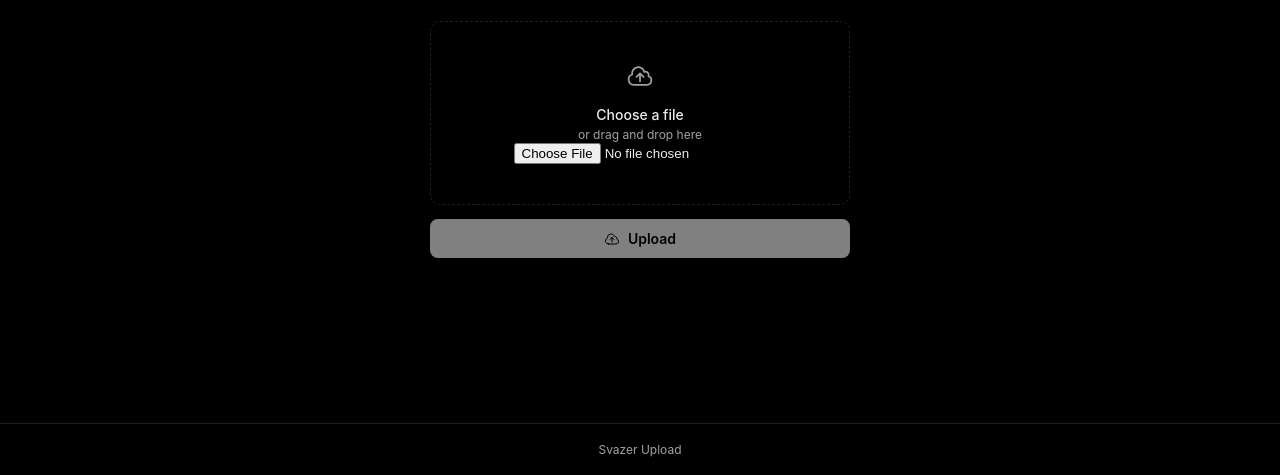
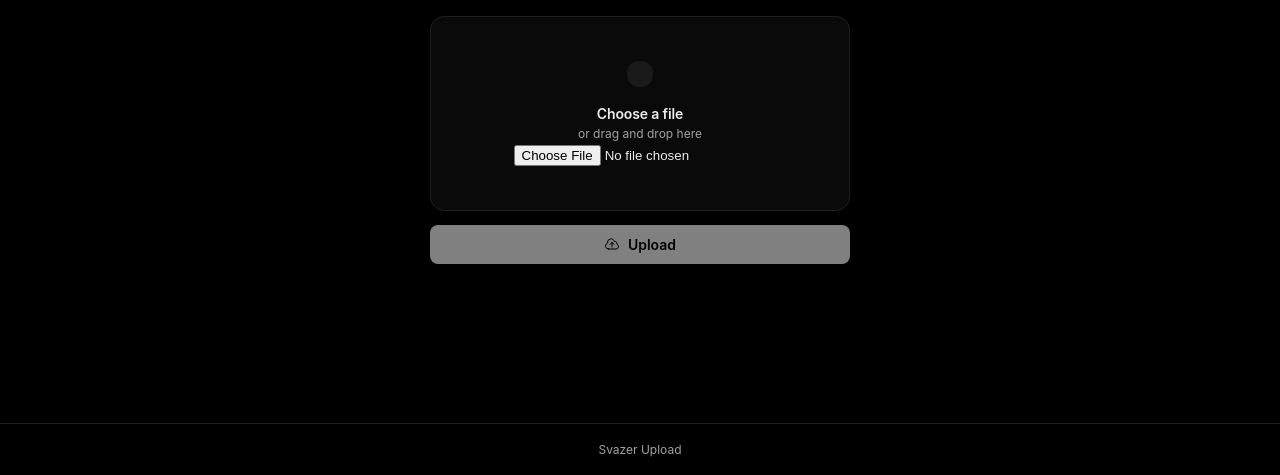
Before and after one commit to svazers/svazer-upload, a website: page public/index.html in a window 1280 px wide. Shown: the part 325-800 px from the top of the page. Drawn offline with Linux system fonts and the light colour scheme.

Commit message:
UI: modernize file picker drop zone

```diff
--- a/public/index.html
+++ b/public/index.html
@@ -70,17 +70,29 @@
     .card-header p { font-size: 13px; color: var(--text-secondary); margin-top: 6px; }
 
     .drop-zone {
-      border: 1px dashed var(--border);
-      border-radius: var(--radius);
-      padding: 40px 24px;
+      display: flex;
+      flex-direction: column;
+      align-items: center;
+      gap: 4px;
+      padding: 44px 24px;
+      border: 1px solid var(--border);
+      border-radius: 14px;
+      background: var(--surface);
       text-align: center;
       cursor: pointer;
-      transition: border-color .15s ease, background .15s ease;
+      transition: border-color .18s ease, background .18s ease, transform .18s ease;
     }
-    .drop-zone:hover, .drop-zone.drag-over { border-color: var(--border-hover); background: #0d0d0d; }
-    .drop-zone svg { width: 28px; height: 28px; color: var(--text-secondary); margin-bottom: 12px; }
-    .drop-zone h3 { font-size: 14px; font-weight: 500; }
-    .drop-zone p { font-size: 12px; color: var(--text-secondary); margin-top: 4px; }
+    .drop-zone:hover, .drop-zone.drag-over { border-color: var(--border-hover); background: #111; transform: translateY(-2px); }
+    .drop-zone svg {
+      width: 20px; height: 20px;
+      color: var(--text);
+      padding: 13px;
+      margin-bottom: 14px;
+      background: #1a1a1a;
+      border-radius: 12px;
+    }
+    .drop-zone h3 { font-size: 14px; font-weight: 600; letter-spacing: -0.01em; }
+    .drop-zone p { font-size: 12px; color: var(--text-secondary); }
 
     .file-info {
       display: none;
```
